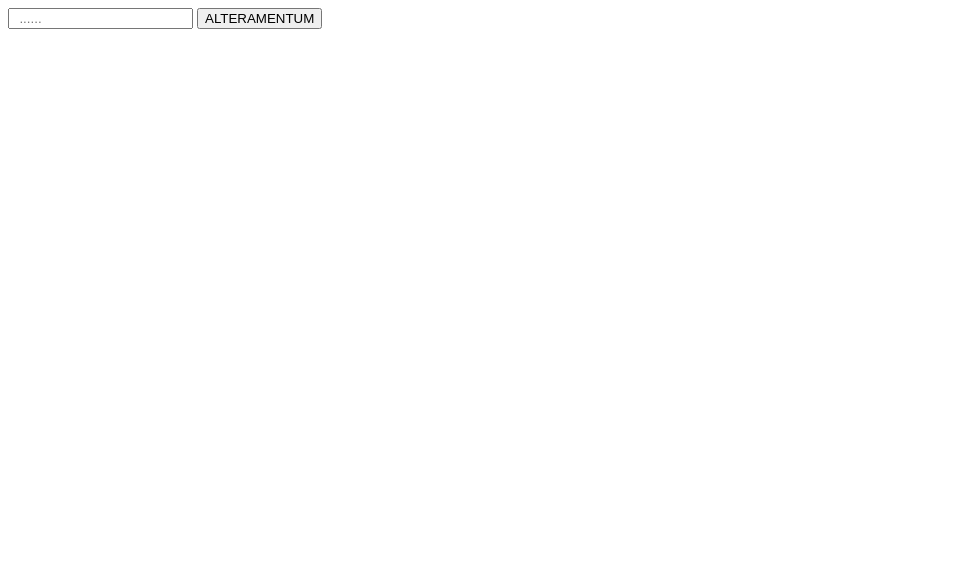
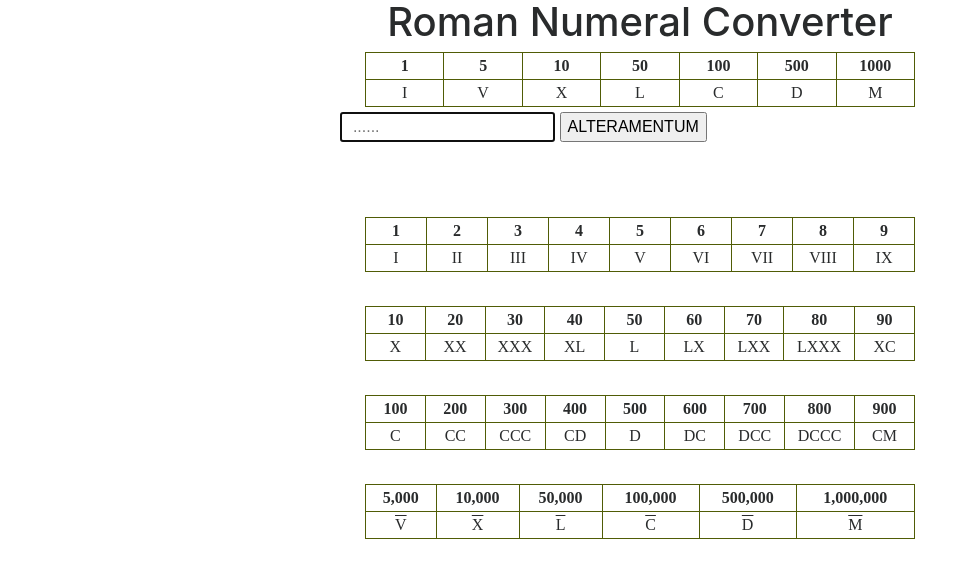
Before and after one commit to SandyWyper/Roman-Numeral-PWA, a plain HTML site: page index.html in a window 1280 px wide. Shown: the whole page, without its empty margins (0-970 px from the left). Drawn offline with nearby package versions, Linux system fonts and the light colour scheme.

Commit message:
fleshing-out the presentation

```diff
--- a/converter.css
+++ b/converter.css
@@ -0,0 +1,22 @@
+.wrapper {
+  max-width: 600px;
+  margin: auto;
+}
+.title {
+	text-align: center;
+}
+table,th, td {
+  font-family: 'IM Fell Great Primer SC', serif;
+  text-align: center;
+  border: 1px solid #505c06;
+  margin: 5px;
+}
+
+table.center {
+  margin-left:auto;
+  margin-right:auto;
+}
+
+th, td {
+  width: 40px;
+}
--- a/index.html
+++ b/index.html
@@ -1,29 +1,158 @@
 <!DOCTYPE html>
 <html lang="en">
+
 <head>
-
     <!-- JQUERY -->
     <script src="https://ajax.googleapis.com/ajax/libs/jquery/3.2.1/jquery.min.js"></script>
-
     <meta charset="UTF-8">
     <meta name="viewport" content="width=device-width, initial-scale=1.0">
     <meta http-equiv="X-UA-Compatible" content="ie=edge">
 
-  <script type="text/javascript" src="converter.js"></script>
+    <!-- Latest compiled and minified Bootstrap CSS -->
+  <link rel="stylesheet" href="https://maxcdn.bootstrapcdn.com/bootstrap/4.0.0-alpha.6/css/bootstrap.min.css" integrity="sha384-rwoIResjU2yc3z8GV/NPeZWAv56rSmLldC3R/AZzGRnGxQQKnKkoFVhFQhNUwEyJ" crossorigin="anonymous">
     <link rel="stylesheet" href="converter.css">
+    <title>Roman Numeral PWA</title>
+</head>
 
-  <title>Roman numeral PWA</title>
-</head>
 <body>
-
+  <div class="wrapper">
+  <header class="title">
+    <h1>Roman Numeral Converter</h1>
+    </header>
+  <table style="width: 550px"  class="center">
+            <tbody>
+            <tr>
+              <th><div align="center">1</div></th>
+              <th><div align="center">5</div></th>
+              <th><div align="center">10</div></th>
+              <th><div align="center">50</div></th>
+              <th><div align="center">100</div></th>
+              <th><div align="center">500</div></th>
+              <th><div align="center">1000</div></th>
+            </tr>
+            <tr>
+              <td><div align="center">I</div></td>
+              <td><div align="center">V</div></td>
+              <td><div align="center">X</div></td>
+              <td><div align="center">L</div></td>
+              <td><div align="center">C</div></td>
+              <td><div align="center">D</div></td>
+              <td><div align="center">M</div></td>
+            </tr>
+          </tbody>
+          </table>
+    <div class="input-section">
         <form>
-    <input type="text" placeholder="  ......  " id="input-field" value="" maxlength="7" required>
+            <input type="text" autofocus placeholder="  ......  "  id="input-field" value="" maxlength="7" required>
             <button type="submit" id="input-button">ALTERAMENTUM</button>
         </form>
-
+    </div>
     <div id="results" style="height: 70px">
-
+    </div>
+    <table style="width: 550px" class="center">
+        <tbody>
+        <tr>
+          <th><div align="center">1</div></th>
+          <th><div align="center">2</div></th>
+          <th><div align="center">3</div></th>
+          <th><div align="center">4</div></th>
+          <th><div align="center">5</div></th>
+          <th><div align="center">6</div></th>
+          <th><div align="center">7</div></th>
+          <th><div align="center">8</div></th>
+          <th><div align="center">9</div></th>
+        </tr>
+        <tr>
+          <td><div align="center">I</div></td>
+          <td><div align="center">II</div></td>
+          <td><div align="center">III</div></td>
+          <td><div align="center">IV</div></td>
+          <td><div align="center">V</div></td>
+          <td><div align="center">VI</div></td>
+          <td><div align="center">VII</div></td>
+          <td><div align="center">VIII</div></td>
+          <td><div align="center">IX</div></td>
+        </tr>
+      </tbody>
+      </table>
+        &nbsp;
+      <table style="width: 550px"  class="center">
+        <tbody>
+        <tr>
+          <th><div align="center">10</div></th>
+          <th><div align="center">20</div></th>
+          <th><div align="center">30</div></th>
+          <th><div align="center">40</div></th>
+          <th><div align="center">50</div></th>
+          <th><div align="center">60</div></th>
+          <th><div align="center">70</div></th>
+          <th><div align="center">80</div></th>
+          <th><div align="center">90</div></th>
+        </tr>
+        <tr>
+          <td><div align="center">X</div></td>
+          <td><div align="center">XX</div></td>
+          <td><div align="center">XXX</div></td>
+          <td><div align="center">XL</div></td>
+          <td><div align="center">L</div></td>
+          <td><div align="center">LX</div></td>
+          <td><div align="center">LXX</div></td>
+          <td><div align="center">LXXX</div></td>
+          <td><div align="center">XC</div></td>
+        </tr>
+      </tbody>
+      </table>
+        &nbsp;
+      <table style="width: 550px"  class="center">
+        <tbody>
+        <tr>
+          <th><div align="center">100</div></th>
+          <th><div align="center">200</div></th>
+          <th><div align="center">300</div></th>
+          <th><div align="center">400</div></th>
+          <th><div align="center">500</div></th>
+          <th><div align="center">600</div></th>
+          <th><div align="center">700</div></th>
+          <th><div align="center">800</div></th>
+          <th><div align="center">900</div></th>
+        </tr>
+        <tr>
+          <td><div align="center">C</div></td>
+          <td><div align="center">CC</div></td>
+          <td><div align="center">CCC</div></td>
+          <td><div align="center">CD</div></td>
+          <td><div align="center">D</div></td>
+          <td><div align="center">DC</div></td>
+          <td><div align="center">DCC</div></td>
+          <td><div align="center">DCCC</div></td>
+          <td><div align="center">CM</div></td>
+        </tr>
+      </tbody>
+      </table>
+        &nbsp;
+      <table style="width: 550px" class="center">
+        <tbody>
+        <tr>
+          <th><div align="center">5,000</div></th>
+          <th><div align="center">10,000</div></th>
+          <th><div align="center">50,000</div></th>
+          <th><div align="center">100,000</div></th>
+          <th><div align="center">500,000</div></th>
+          <th><div align="center">1,000,000</div></th>
+        </tr>
+        <tr>
+          <td><div align="center" style="text-decoration: overline">V</div></td>
+          <td><div align="center" style="text-decoration: overline">X</div></td>
+          <td><div align="center" style="text-decoration: overline">L</div></td>
+          <td><div align="center" style="text-decoration: overline">C</div></td>
+          <td><div align="center" style="text-decoration: overline">D</div></td>
+          <td><div align="center" style="text-decoration: overline">M</div></td>
+        </tr>
+      </tbody>
+      </table>
 </div>
 
+    <script type="text/javascript" src="converter.js"></script>
 </body>
+
 </html>
```
Lines whose indentation alone changed are shown as unchanged.
